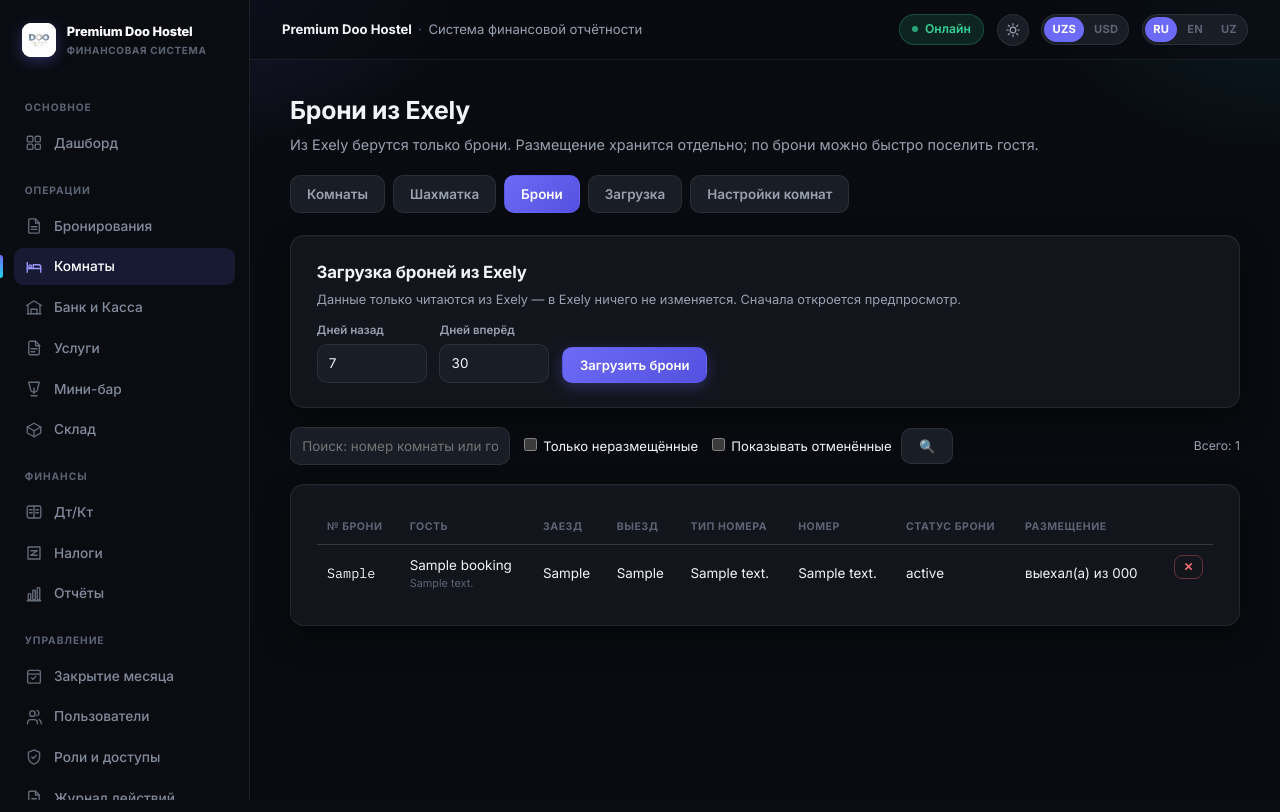
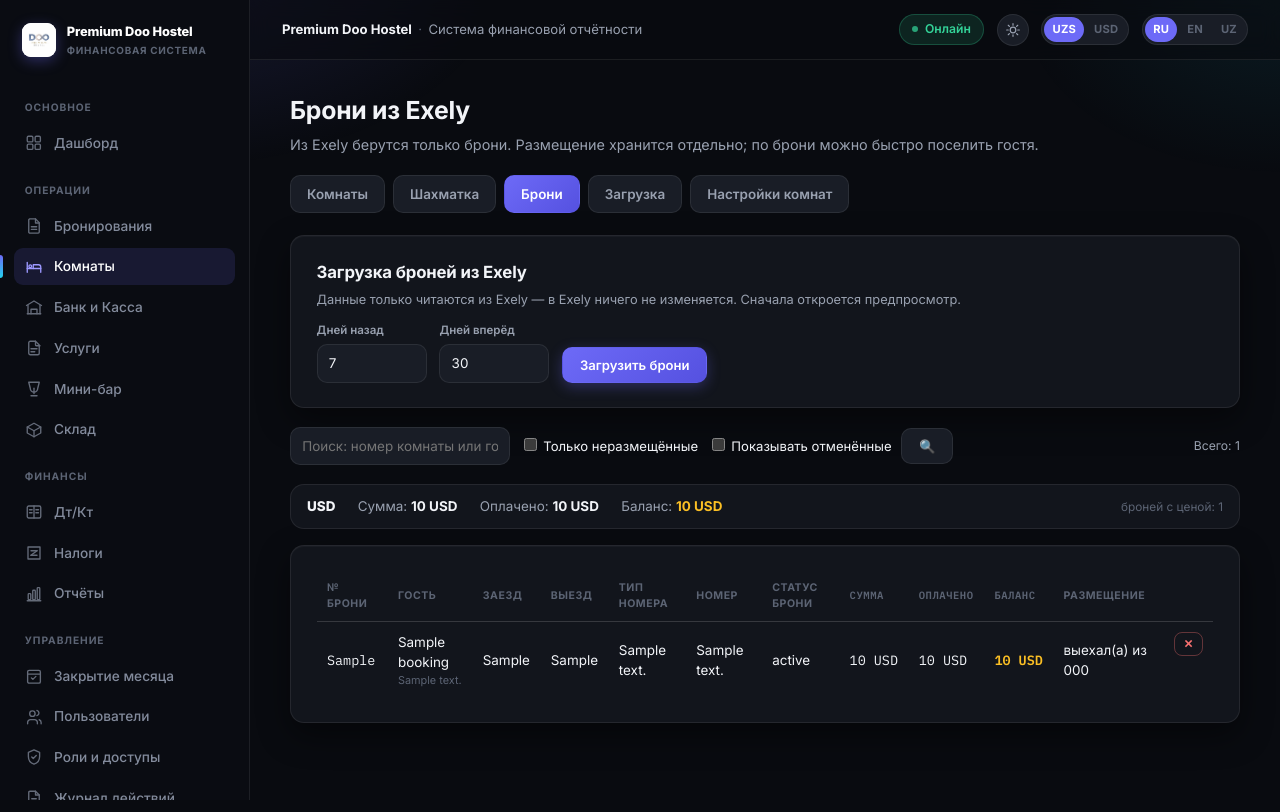
Before and after one commit to abdurakmgofurov-Pro/Premium-Doo-Hostel, a Flask app: page /rooms/bookings in a window 1280 px wide. Run offline with Flask 3, Linux system fonts and the light colour scheme; the visitor is signed in with stand-in values (Sample User, id 1); data comes from the database, SQL or seed files in the repository; tables that the repository leaves empty hold one stand-in row (values such as "Sample post"); a database or web service that is not in the repository returns one stand-in record (values such as "Sample title"); data that the repository does not hold is empty.

Commit message:
Bronlar jadvaliga narx, to'langan va qoldiq ustunlari + jami satri
Har bir bron uchun summa/to'langan/qoldiq (rangli: qarz — sariq, to'langan — yashil), tepada
valyutalar bo'yicha jami (bekor qilinmagan, narxi bor bronlar). Filtr va qidiruvga mos.

Co-Authored-By: Claude Sonnet 5 <noreply@anthropic.com>

```diff
--- a/app.py
+++ b/app.py
@@ -85,6 +85,21 @@ def format_qty(value):
 
 app.jinja_env.filters["money"] = format_money
 app.jinja_env.filters["qty"] = format_qty
+
+
+def format_amount(value, currency=""):
+    """Bron summasi: UZS — butun son, boshqa valyutalar — 2 xonagacha kasr; ma'lumot yo'q bo'lsa «—»."""
+    if value is None:
+        return "—"
+    if currency == "UZS":
+        text = f"{round(value):,}".replace(",", "\u00a0")
+    else:
+        text = f"{value:,.2f}".replace(",", "\u00a0").replace(".", ",")
+        text = text[:-3] if text.endswith(",00") else text
+    return f"{text} {currency}".strip()
+
+
+app.jinja_env.filters["amount"] = format_amount
 
 
 def parse_amount(s):
@@ -1585,6 +1600,7 @@ def rooms_bookings_page():
     return render_template(
         "rooms_bookings.html", active_page="rooms", rooms_tab="bookings", rows=rows, total=total,
         unplaced_bookings=unplaced, exely_last_sync=db.get_setting("exely_bookings_last_sync"),
+        totals=rm.bookings_totals(q or None, only_unplaced),
         page=page, total_pages=total_pages, f_q=q, f_unplaced=only_unplaced, f_cancelled=show_cancelled,
         free_rooms=[r for r in all_rows if r["status"] in ("free", "partial")], today=rm.today_str(),
         can_create=db.has_permission(u, "rooms", "create"), can_delete=db.has_permission(u, "rooms", "delete"),
--- a/i18n.py
+++ b/i18n.py
@@ -354,6 +354,10 @@ TR = {
     "rooms.bk_only_unplaced": {"ru": "Только неразмещённые", "en": "Only unplaced", "uz": "Faqat joylashtirilmaganlar"},
     "rooms.bk_empty": {"ru": "Броней нет. Загрузите их из Exely.", "en": "No bookings yet. Load them from Exely.", "uz": "Bronlar yo'q. Ularni Exely'dan yuklang."},
     "rooms.bk_total": {"ru": "Всего: {n}", "en": "Total: {n}", "uz": "Jami: {n}"},
+    "rooms.bk_th_amount": {"ru": "Сумма", "en": "Amount", "uz": "Narx"},
+    "rooms.bk_th_paid": {"ru": "Оплачено", "en": "Paid", "uz": "To'langan"},
+    "rooms.bk_th_balance": {"ru": "Баланс", "en": "Balance", "uz": "Qoldiq"},
+    "rooms.bk_totals_note": {"ru": "броней с ценой: {n}", "en": "bookings with price: {n}", "uz": "narxi bor bronlar: {n}"},
     "rooms.bk_preview_title": {"ru": "Предпросмотр импорта броней", "en": "Bookings import preview", "uz": "Bronlar importini oldindan ko'rish"},
     "rooms.bk_preview_summary": {"ru": "Новых: {new} · Изменённых: {changed} · Без изменений: {same}", "en": "New: {new} · Changed: {changed} · Unchanged: {same}", "uz": "Yangi: {new} · O'zgargan: {changed} · O'zgarmagan: {same}"},
     "rooms.bk_state_new": {"ru": "новая", "en": "new", "uz": "yangi"},
--- a/rooms.py
+++ b/rooms.py
@@ -422,8 +422,7 @@ def import_bookings(rows):
     return added, updated, unchanged
 
 
-def list_bookings(search=None, only_unplaced=False, hide_cancelled=True, limit=100, offset=0):
-    conn = get_conn()
+def _bookings_where(search, only_unplaced, hide_cancelled):
     where, params = [], []
     if search:
         where.append("(guest_name LIKE ? OR ref LIKE ? OR room_text LIKE ?)")
@@ -432,7 +431,12 @@ def list_bookings(search=None, only_unplaced=False, hide_cancelled=True, limit=1
         where.append("is_cancelled=0")
     if only_unplaced:
         where.append("NOT EXISTS (SELECT 1 FROM stays s WHERE s.booking_id=hostel_bookings.id)")
-    w = (" WHERE " + " AND ".join(where)) if where else ""
+    return ((" WHERE " + " AND ".join(where)) if where else ""), params
+
+
+def list_bookings(search=None, only_unplaced=False, hide_cancelled=True, limit=100, offset=0):
+    conn = get_conn()
+    w, params = _bookings_where(search, only_unplaced, hide_cancelled)
     total = conn.execute("SELECT COUNT(*) c FROM hostel_bookings" + w, params).fetchone()["c"]
     rows = conn.execute(
         "SELECT b.*, s.room_id AS placed_room_id, s.check_out AS placed_check_out,"
@@ -442,7 +446,25 @@ def list_bookings(search=None, only_unplaced=False, hide_cancelled=True, limit=1
         params + [limit, offset],
     ).fetchall()
     conn.close()
-    return [dict(r) for r in rows], total
+    out = [dict(r) for r in rows]
+    for r in out:
+        r["balance"] = _balance(r)
+    return out, total
+
+
+def bookings_totals(search=None, only_unplaced=False):
+    """Filtrga mos (bekor qilinmagan) bronlar summasi valyutalar bo'yicha:
+    [{currency, count, total, paid, balance}] — narxi ma'lum bronlar uchun."""
+    conn = get_conn()
+    w, params = _bookings_where(search, only_unplaced, True)
+    w += (" AND " if w else " WHERE ") + "total_amount IS NOT NULL"
+    rows = conn.execute(
+        "SELECT COALESCE(NULLIF(currency,''),'?') cur, COUNT(*) n, SUM(total_amount) total,"
+        " SUM(COALESCE(paid_amount,0)) paid, SUM(COALESCE(refund_amount,0)) refund"
+        " FROM hostel_bookings" + w + " GROUP BY cur ORDER BY total DESC", params).fetchall()
+    conn.close()
+    return [{"currency": r["cur"], "count": r["n"], "total": round(r["total"] or 0, 2), "paid": round(r["paid"] or 0, 2),
+             "balance": round((r["total"] or 0) - (r["paid"] or 0) + (r["refund"] or 0), 2)} for r in rows]
 
 
 def get_booking(booking_id):
--- a/static/css/rooms.css
+++ b/static/css/rooms.css
@@ -78,3 +78,13 @@ tr.is-cancelled td { opacity: .55; }
 .occ-tip strong { display: block; margin-bottom: .15rem; font-size: .78rem; }
 .occ-tip i { display: inline-block; width: 8px; height: 8px; border-radius: 50%; margin-right: .4rem; }
 .occ-tip span { color: var(--ink-secondary); }
+
+.nowrap { white-space: nowrap; }
+.bk-totals { display: flex; flex-direction: column; gap: .5rem; margin-bottom: 1rem; }
+.bk-total { display: flex; flex-wrap: wrap; align-items: baseline; gap: .4rem 1.4rem; padding: .7rem 1rem; font-size: .84rem;
+  background: var(--bg-surface); border: 1px solid var(--border); border-radius: var(--radius); color: var(--ink-secondary); }
+.bk-total .cur { font-weight: 800; color: var(--ink-primary); }
+.bk-total b { color: var(--ink-primary); }
+.bk-total .cnt { margin-left: auto; font-size: .74rem; color: var(--ink-muted); }
+.bal-due, .bk-total b.bal-due { color: var(--warn); font-weight: 700; }
+.bal-ok, .bk-total b.bal-ok { color: var(--good); }
--- a/templates/rooms_bookings.html
+++ b/templates/rooms_bookings.html
@@ -41,6 +41,20 @@
     <span class="beds-line">{{ t('rooms.bk_total').format(n=total) }}</span>
   </form>
 
+  {% if totals %}
+  <div class="bk-totals">
+    {% for tt in totals %}
+    <div class="bk-total">
+      <span class="cur">{{ tt.currency }}</span>
+      <span>{{ t('rooms.bk_th_amount') }}: <b>{{ tt.total|amount(tt.currency) }}</b></span>
+      <span>{{ t('rooms.bk_th_paid') }}: <b>{{ tt.paid|amount(tt.currency) }}</b></span>
+      <span>{{ t('rooms.bk_th_balance') }}: <b class="{{ 'bal-due' if tt.balance > 0 else 'bal-ok' }}">{{ tt.balance|amount(tt.currency) }}</b></span>
+      <span class="cnt">{{ t('rooms.bk_totals_note').format(n=tt.count) }}</span>
+    </div>
+    {% endfor %}
+  </div>
+  {% endif %}
+
   <div class="card">
     <div class="overflow-x">
       {% if rows %}
@@ -48,7 +62,7 @@
         <thead><tr>
           <th>{{ t('rooms.bk_th_ref') }}</th><th>{{ t('rooms.bk_th_guest') }}</th><th>{{ t('rooms.bk_th_arrival') }}</th>
           <th>{{ t('rooms.bk_th_departure') }}</th><th>{{ t('rooms.bk_th_room_type') }}</th><th>{{ t('rooms.bk_th_room') }}</th>
-          <th>{{ t('rooms.bk_th_status') }}</th><th>{{ t('rooms.bk_th_placement') }}</th><th></th>
+          <th>{{ t('rooms.bk_th_status') }}</th><th class="num">{{ t('rooms.bk_th_amount') }}</th><th class="num">{{ t('rooms.bk_th_paid') }}</th><th class="num">{{ t('rooms.bk_th_balance') }}</th><th>{{ t('rooms.bk_th_placement') }}</th><th></th>
         </tr></thead>
         <tbody>
           {% for b in rows %}
@@ -58,6 +72,9 @@
             <td>{{ b.arrival }}</td><td>{{ b.departure or t('common.dash') }}</td>
             <td>{{ (b.room_type_text|type_label) or t('common.dash') }}</td><td>{{ b.room_text or t('common.dash') }}</td>
             <td>{{ b.status_text or t('common.dash') }}{% if b.is_cancelled %} ({{ t('rooms.bk_cancelled') }}){% endif %}</td>
+            <td class="num nowrap">{{ b.total_amount|amount(b.currency) }}</td>
+            <td class="num nowrap">{{ b.paid_amount|amount(b.currency) }}</td>
+            <td class="num nowrap {{ ('bal-due' if b.balance > 0 else 'bal-ok') if b.balance is not none else '' }}">{{ b.balance|amount(b.currency) }}</td>
             <td>
               {% if b.placed_room_number %}
                 {% if b.placed_check_out %}{{ t('rooms.bk_checked_out').format(room=b.placed_room_number) }}
```
